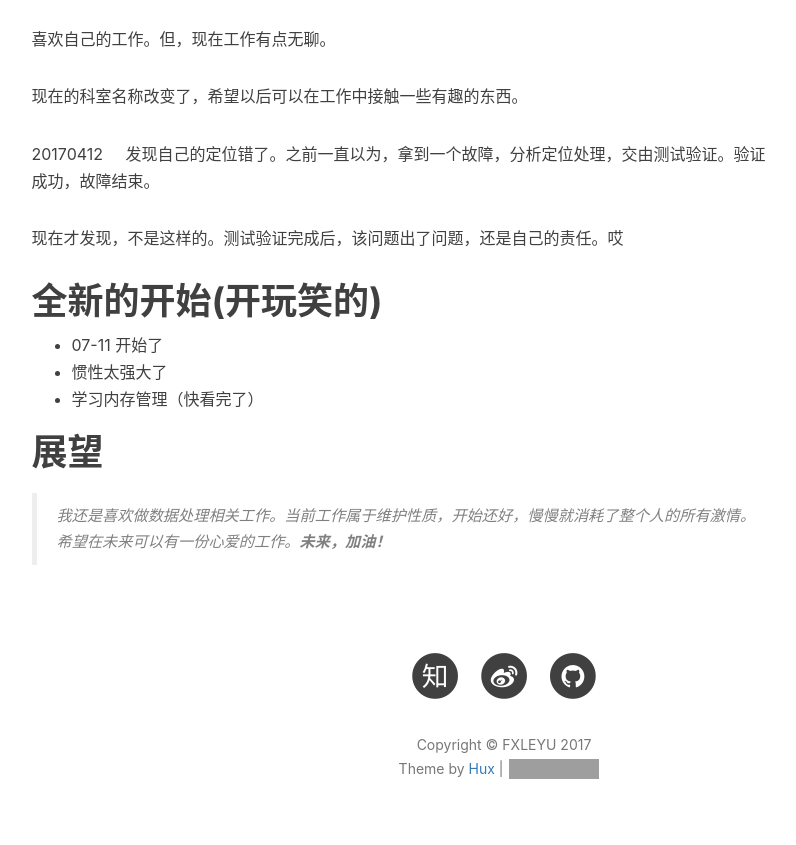
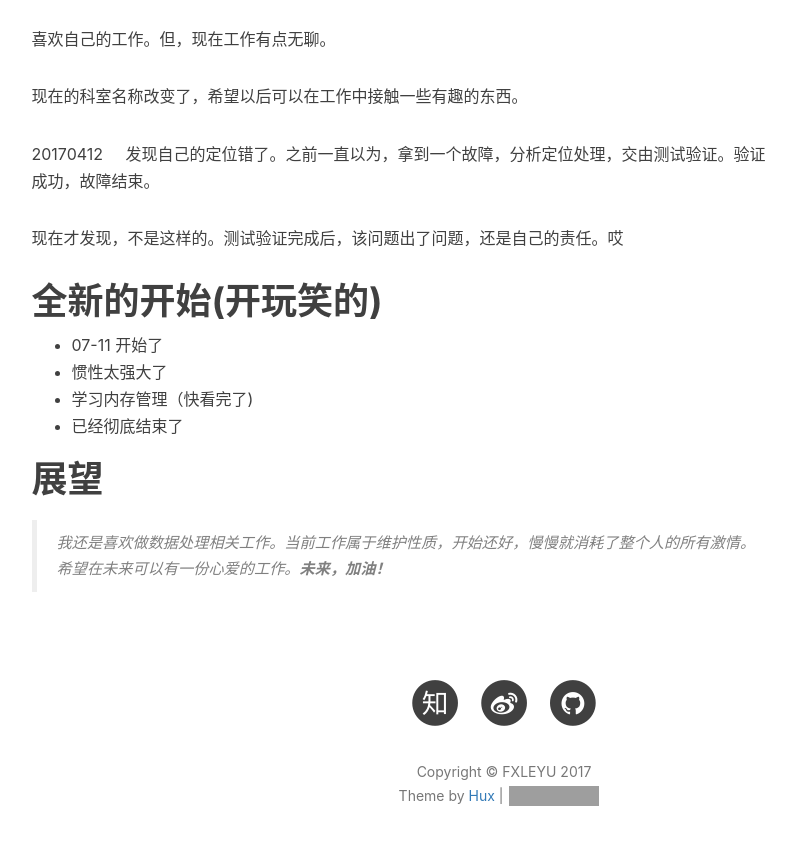
Before and after one commit to fxleyu/fxleyu.github.io, a Jekyll site: the page built from about.md, in a window 1280 px wide and 900 px high, scrolled down 1678 px. Shown: the top 845 px of the window, without its empty margins (136-932 px from the left). Built offline with Jekyll 4.4.1, drawn with Linux system fonts in a browser that asks for light colours; nearby versions of some CDN libraries; comment, search, counter and statistics services are not loaded; grey boxes are pictures that could not be loaded.

Commit message:
Update about.md

```diff
--- a/about.md
+++ b/about.md
@@ -53,7 +53,8 @@ title: About
 # 全新的开始(开玩笑的)
 - 07-11 开始了
 - 惯性太强大了
-- 学习内存管理（快看完了）
+- 学习内存管理（快看完了)
+- 已经彻底结束了
 
 # 展望
 > 我还是喜欢做数据处理相关工作。当前工作属于维护性质，开始还好，慢慢就消耗了整个人的所有激情。希望在未来可以有一份心爱的工作。**未来，加油！**
```
